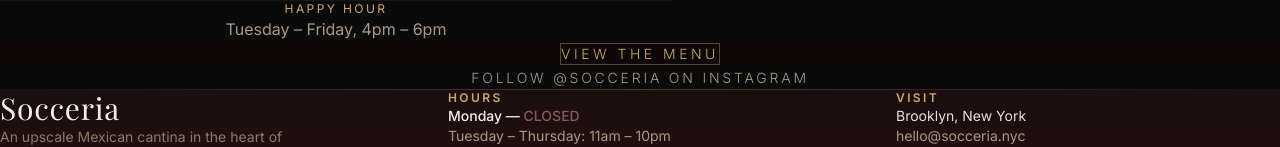
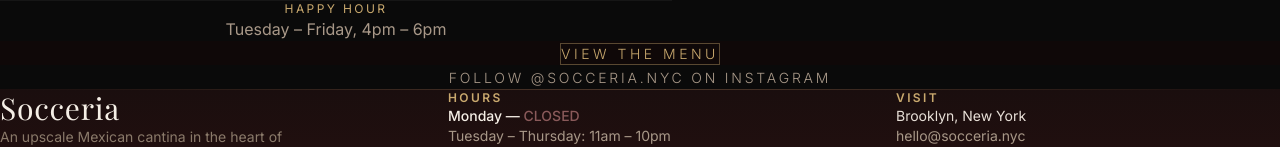
Before and after one commit to hilmes/socceria, a Next.js app: page / in a window 1280 px wide. Shown: the part 1780-1927 px from the top of the page. Built offline with nearby package versions, Linux system fonts and the light colour scheme; a web font is replaced by a local one.

Commit message:
brand: set instagram @socceria.nyc and canonical URL socceria.nyc

```diff
--- a/src/app/layout.tsx
+++ b/src/app/layout.tsx
@@ -27,12 +27,15 @@
   title: "Socceria — Brooklyn",
   description:
     "Upscale Mexican cantina in Brooklyn, NYC. Wood-fired dishes, handcrafted cocktails, and the soul of Mexico. Open Tuesday through Sunday.",
+  metadataBase: new URL("https://socceria.nyc"),
   openGraph: {
     title: "Socceria — Brooklyn",
     description:
       "Upscale Mexican cantina in Brooklyn, NYC. Wood-fired dishes, handcrafted cocktails, and the soul of Mexico.",
     type: "website",
     locale: "en_US",
+    url: "https://socceria.nyc",
+    siteName: "Socceria",
   },
 };
 
--- a/src/app/page.tsx
+++ b/src/app/page.tsx
@@ -116,12 +116,12 @@
       {/* Instagram CTA */}
       <section className="py-16 px-6 bg-[#0a0a0a] text-center">
         <a
-          href="https://instagram.com/socceria"
+          href="https://instagram.com/socceria.nyc"
           target="_blank"
           rel="noopener noreferrer"
           className="text-[#a89888] hover:text-[#f5efe6] text-sm uppercase tracking-[0.2em] font-light transition-colors"
         >
-          Follow @socceria on Instagram
+          Follow @socceria.nyc on Instagram
         </a>
       </section>
     </>
--- a/src/components/Footer.tsx
+++ b/src/components/Footer.tsx
@@ -65,7 +65,7 @@
                 Follow
               </h4>
               <a
-                href="https://instagram.com/socceria"
+                href="https://instagram.com/socceria.nyc"
                 target="_blank"
                 rel="noopener noreferrer"
                 className="inline-flex items-center gap-2 text-sm hover:text-[#f5efe6] transition-colors"
```
Also changed, not shown: public/socceria-logo-white.svg (added), public/socceria-logo.svg (added).
